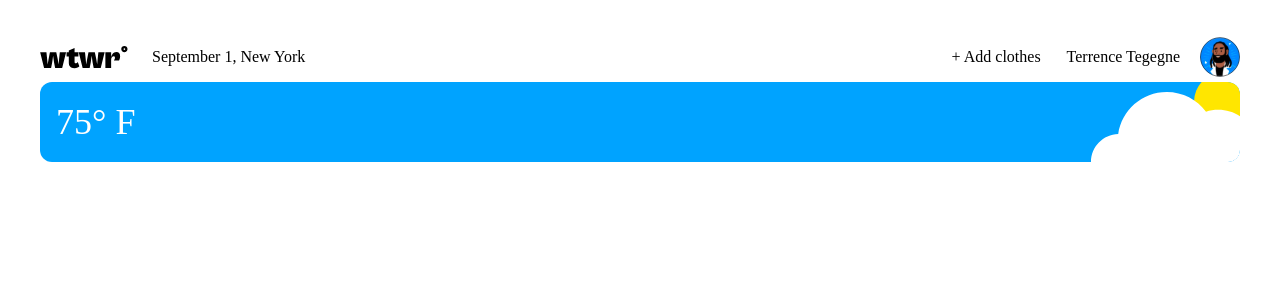
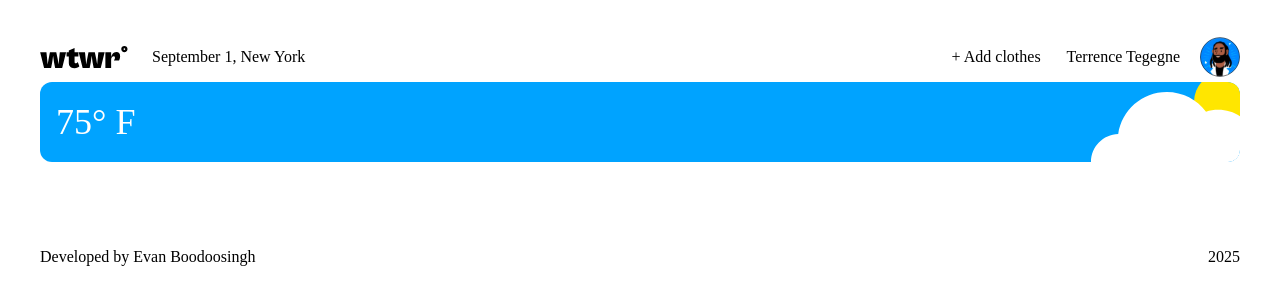
Before and after one commit to Evan-Boodoosingh/se_project_react, a React (Vite) app: page / in a window 1280 px wide. Shown: the top 304 px of the page. Built offline with nearby package versions, Linux system fonts and the light colour scheme.

Commit message:
feat: implement Footer component with styling

```diff
--- a/src/componets/Footer/Footer.css
+++ b/src/componets/Footer/Footer.css
@@ -0,0 +1,21 @@
+.footer {
+  display: flex;
+  justify-content: space-between;
+  align-items: center;
+  font-family: Cabinet Grotesk;
+font-weight: 500;
+font-style: Medium;
+font-size: 16px;
+line-height: 20px;
+vertical-align: bottom;
+margin-top: 85px;
+
+}
+
+.footer__name {
+  margin: 0;
+}
+
+.footer__year {
+margin: 0;
+}
--- a/src/componets/Footer/Footer.jsx
+++ b/src/componets/Footer/Footer.jsx
@@ -1,5 +1,12 @@
+import "./Footer.css";
+
 function Footer() {
-  return <></>;
+  return <div className="footer">
+    <p className="footer__name">Developed by Evan Boodoosingh</p>
+    <p className="footer__year">2025</p>
+  </div>;
 }
 
+
+
 export default Footer;
```
